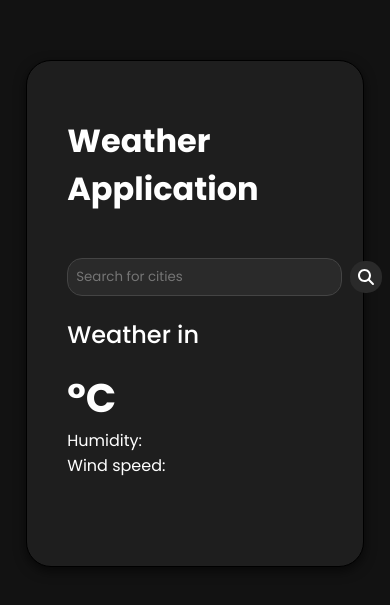
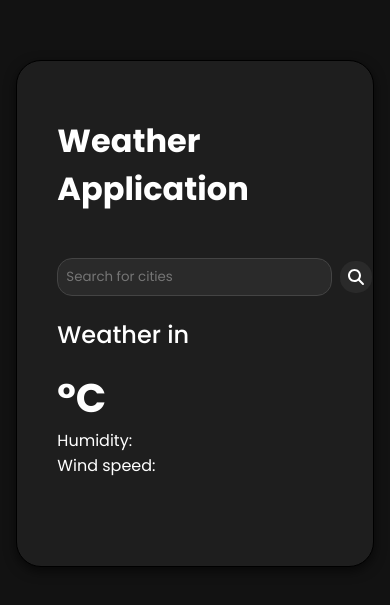
Before and after one commit to amirudheenshareif/Dynamic-Weather-Tracker, a React (Vite) app: page / in a window 390 px wide. Shown: the part 109-714 px from the top of the page. Built offline with nearby package versions, Linux system fonts and the light colour scheme; no server answers.

Commit message:
Responsive checks

```diff
--- a/src/App.css
+++ b/src/App.css
@@ -76,7 +76,7 @@ body{
 
 @media (max-width: 768px) {
     .container {
-        max-width: 85%;
+        max-width: 90%;
         margin: 1rem auto;
     }
 }
```
